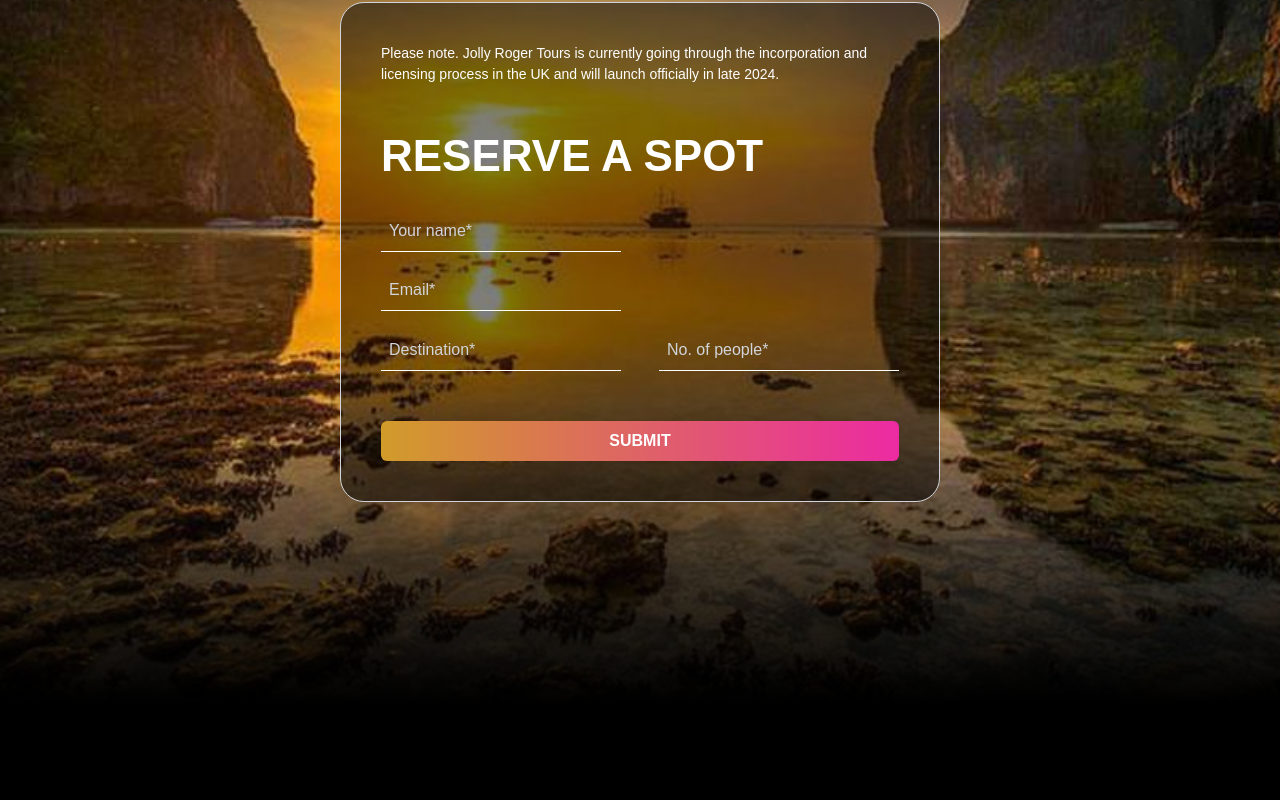
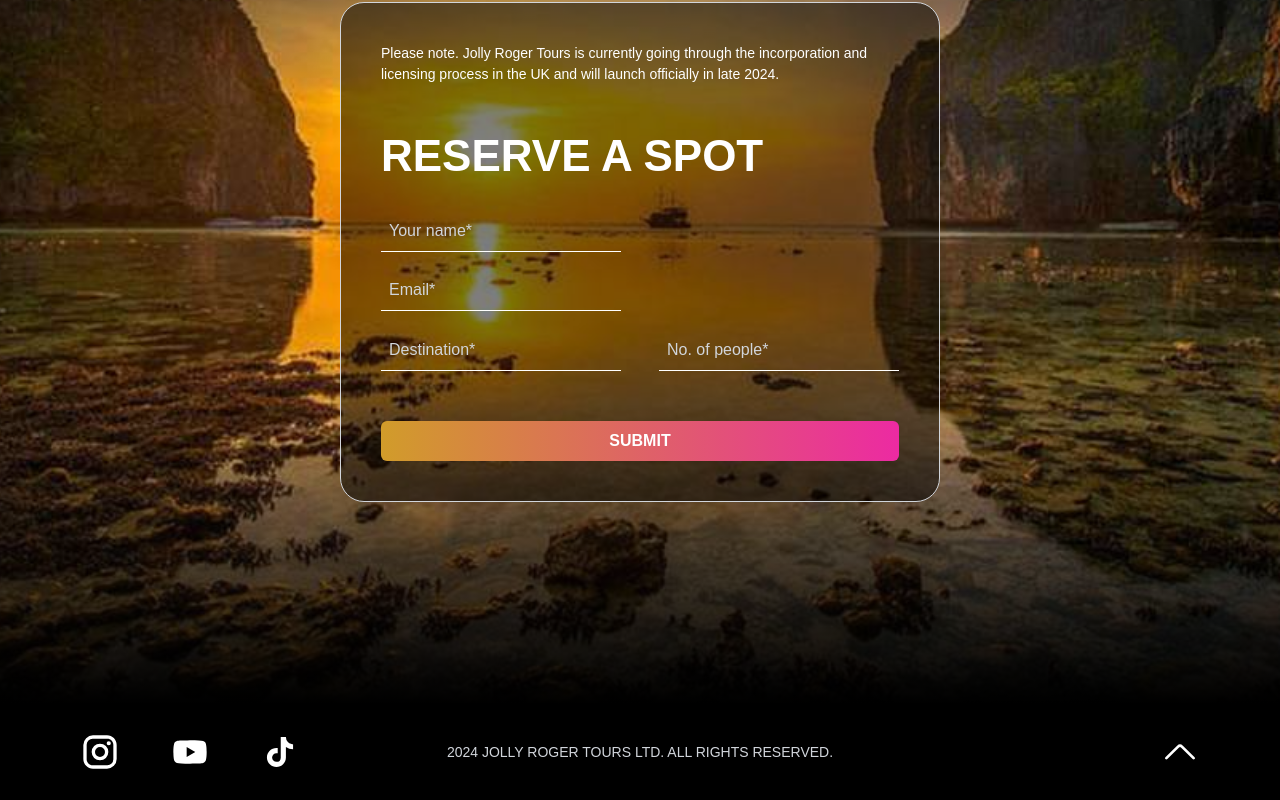
Before and after one commit to DWC97/j3-v3-project, a Next.js app: page / in a window 1280 px wide. Shown: the part 3240-4040 px from the top of the page. Built offline with nearby package versions, Linux system fonts and the light colour scheme.

Commit message:
footer markup

```diff
--- a/src/components/Footer.tsx
+++ b/src/components/Footer.tsx
@@ -1,7 +1,13 @@
 export default function Footer(){
     return (
-        <div className="w-full h-[96px] bg-black">
-
+        <div className="w-full h-[96px] bg-black flex flex-row justify-between items-center px-20 relative">
+            <div className="flex flex-row justify-between w-[220px]">
+                <svg xmlns="http://www.w3.org/2000/svg" width={40} height={40} viewBox="0 0 24 24"><path fill="white" d="M7.8 2h8.4C19.4 2 22 4.6 22 7.8v8.4a5.8 5.8 0 0 1-5.8 5.8H7.8C4.6 22 2 19.4 2 16.2V7.8A5.8 5.8 0 0 1 7.8 2m-.2 2A3.6 3.6 0 0 0 4 7.6v8.8C4 18.39 5.61 20 7.6 20h8.8a3.6 3.6 0 0 0 3.6-3.6V7.6C20 5.61 18.39 4 16.4 4zm9.65 1.5a1.25 1.25 0 0 1 1.25 1.25A1.25 1.25 0 0 1 17.25 8A1.25 1.25 0 0 1 16 6.75a1.25 1.25 0 0 1 1.25-1.25M12 7a5 5 0 0 1 5 5a5 5 0 0 1-5 5a5 5 0 0 1-5-5a5 5 0 0 1 5-5m0 2a3 3 0 0 0-3 3a3 3 0 0 0 3 3a3 3 0 0 0 3-3a3 3 0 0 0-3-3"></path></svg>
+                <svg xmlns="http://www.w3.org/2000/svg" width={40} height={40} viewBox="0 0 24 24"><path fill="white" d="m10 15l5.19-3L10 9zm11.56-7.83c.13.47.22 1.1.28 1.9c.07.8.1 1.49.1 2.09L22 12c0 2.19-.16 3.8-.44 4.83c-.25.9-.83 1.48-1.73 1.73c-.47.13-1.33.22-2.65.28c-1.3.07-2.49.1-3.59.1L12 19c-4.19 0-6.8-.16-7.83-.44c-.9-.25-1.48-.83-1.73-1.73c-.13-.47-.22-1.1-.28-1.9c-.07-.8-.1-1.49-.1-2.09L2 12c0-2.19.16-3.8.44-4.83c.25-.9.83-1.48 1.73-1.73c.47-.13 1.33-.22 2.65-.28c1.3-.07 2.49-.1 3.59-.1L12 5c4.19 0 6.8.16 7.83.44c.9.25 1.48.83 1.73 1.73"></path></svg>
+                <svg xmlns="http://www.w3.org/2000/svg" width={40} height={40} viewBox="0 0 24 24"><path fill="white" d="M16.6 5.82s.51.5 0 0A4.278 4.278 0 0 1 15.54 3h-3.09v12.4a2.592 2.592 0 0 1-2.59 2.5c-1.42 0-2.6-1.16-2.6-2.6c0-1.72 1.66-3.01 3.37-2.48V9.66c-3.45-.46-6.47 2.22-6.47 5.64c0 3.33 2.76 5.7 5.69 5.7c3.14 0 5.69-2.55 5.69-5.7V9.01a7.35 7.35 0 0 0 4.3 1.38V7.3s-1.88.09-3.24-1.48"></path></svg>
+            </div>
+            <p className="absolute left-0 right-0 mx-auto top-50 text-center text-[14px] text-gray-300">2024 JOLLY ROGER TOURS LTD. ALL RIGHTS RESERVED.</p>
+            <svg xmlns="http://www.w3.org/2000/svg" width={40} height={40} viewBox="0 0 16 16"><path fill="white" d="m2.931 10.843l4.685-4.611a.546.546 0 0 1 .768 0l4.685 4.61a.55.55 0 0 0 .771 0a.53.53 0 0 0 0-.759l-4.684-4.61a1.65 1.65 0 0 0-2.312 0l-4.684 4.61a.53.53 0 0 0 0 .76a.55.55 0 0 0 .771 0"></path></svg>
         </div>
     )
 }
```
